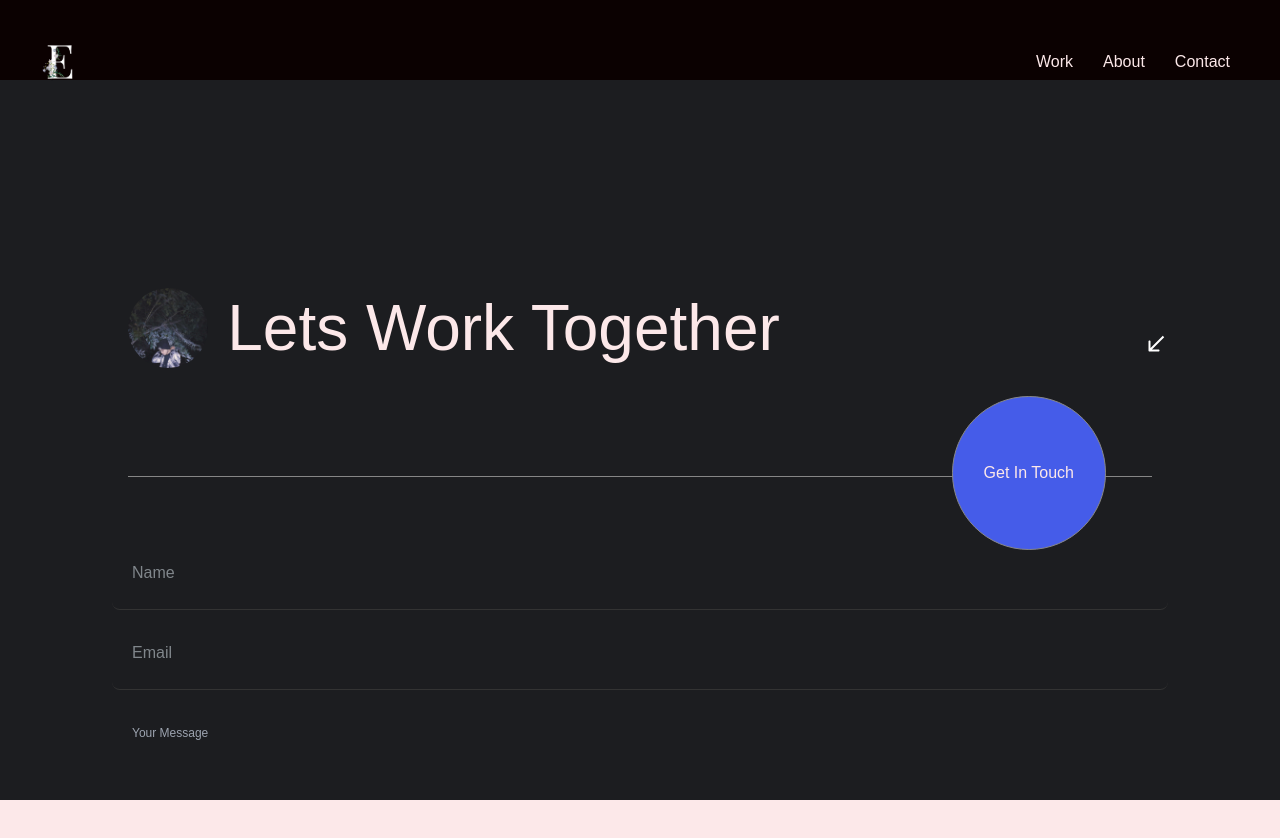
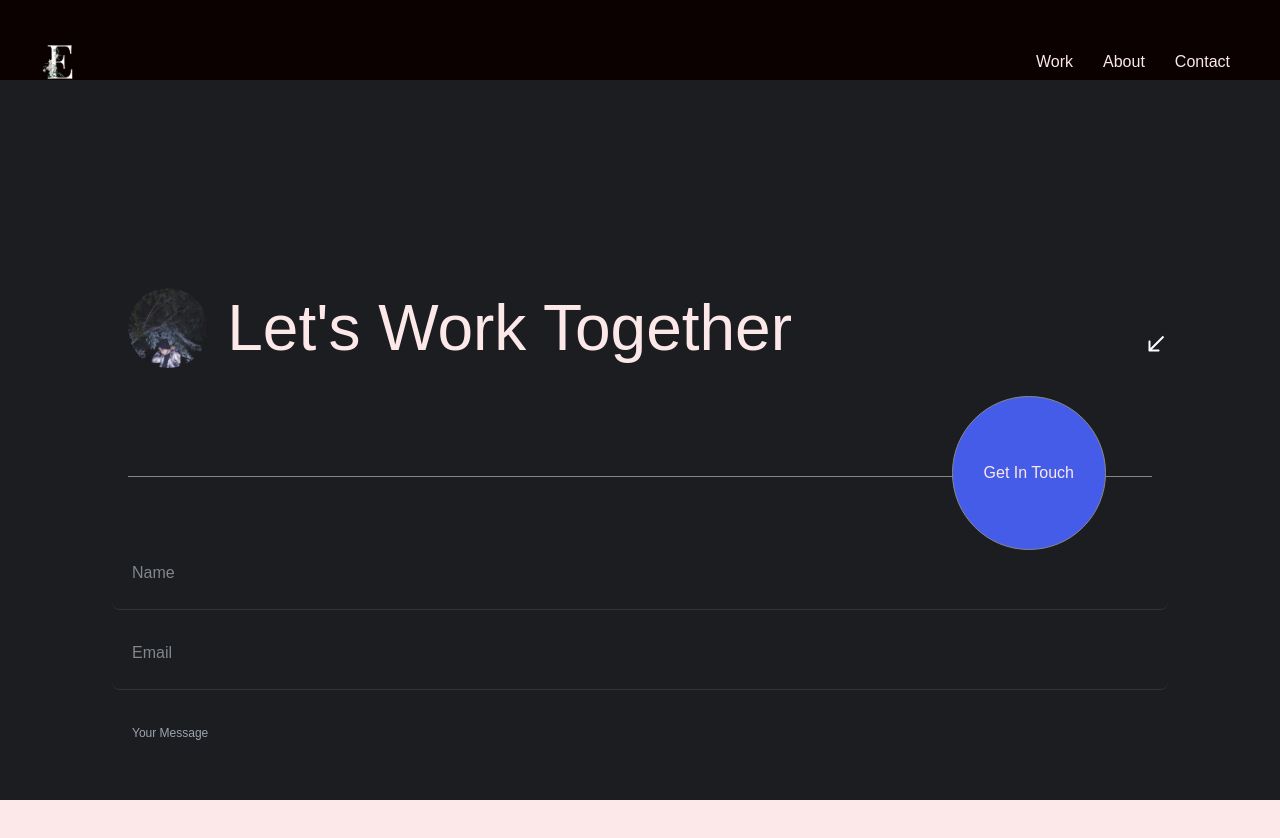
Before and after one commit to EbrahimNasserr/portfolio, a Next.js app: page /contact in a window 1280 px wide. Shown: the top 838 px of the page. Built offline with nearby package versions, Linux system fonts and the light colour scheme; a web font is replaced by a local one.

Commit message:
edit contact page

```diff
--- a/app/contact/page.jsx
+++ b/app/contact/page.jsx
@@ -62,7 +62,7 @@ const ContactPage = () => {
                     loading="eager"
                   />
                 </div>
-                <h2>Lets work together</h2>
+                <h2>Let&apos;s work together</h2>
               </span>
               <motion.div style={{ x }} className={styles.buttonContainer}>
                 <Magnetic>
--- a/app/contact/style.module.css
+++ b/app/contact/style.module.css
@@ -47,7 +47,7 @@
 }
 
 .form button {
-  --primary-color: #645bff;
+  --primary-color: #455ce9;
   --secondary-color: #fff;
   --hover-color: #111;
   --arrow-width: 10px;
```
